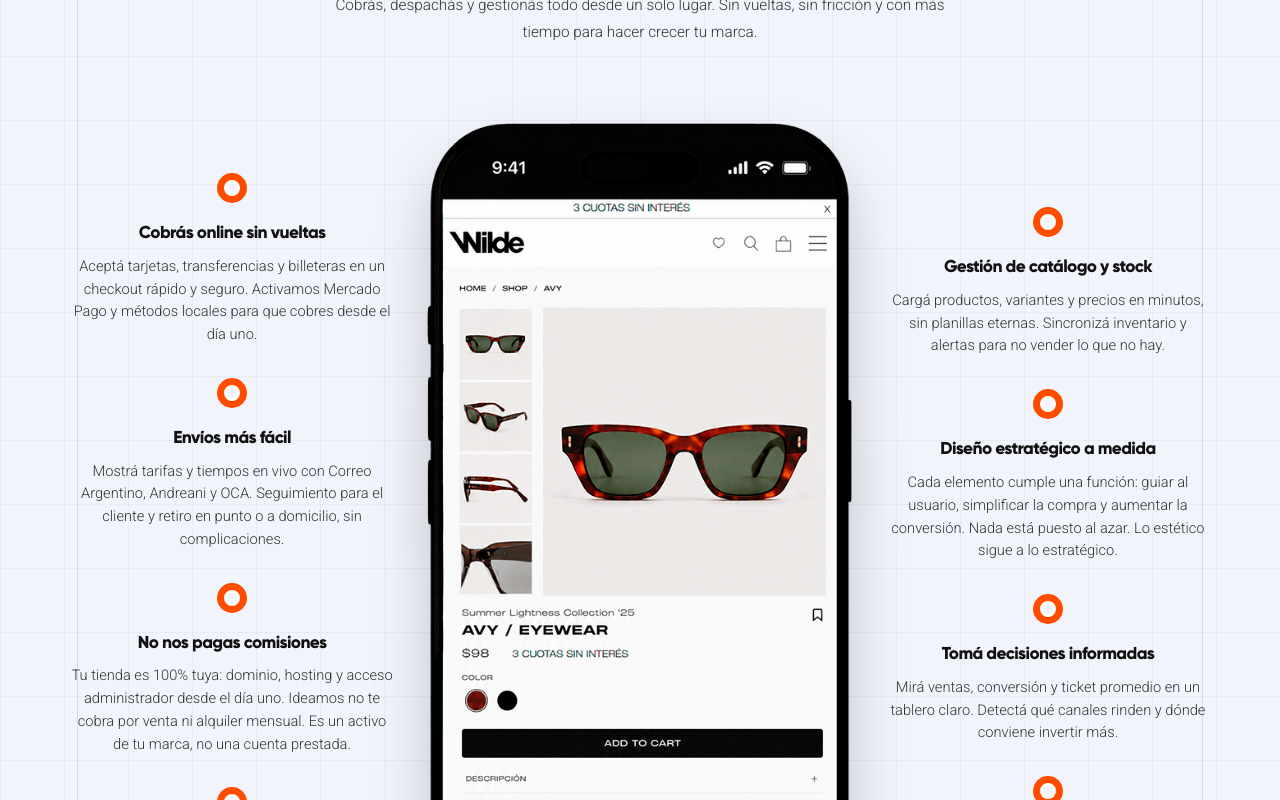
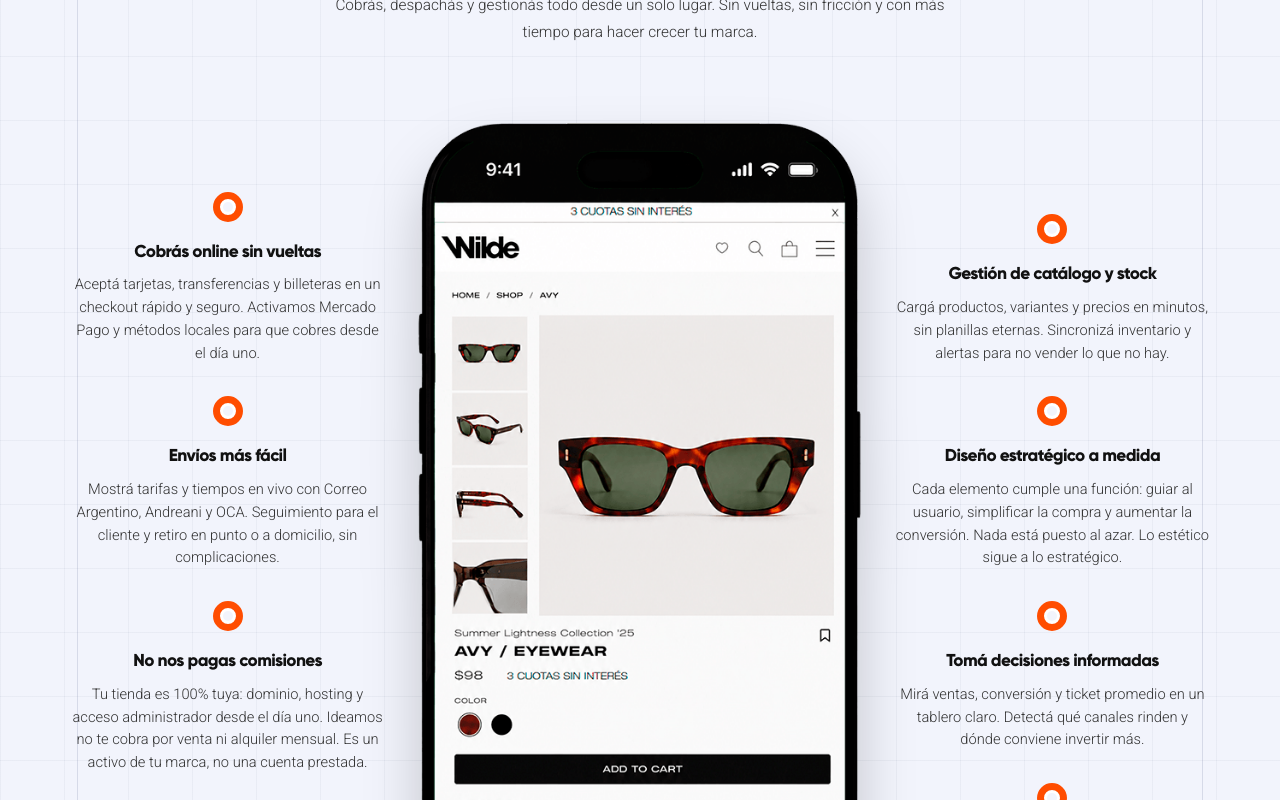
Before and after one commit to ideamosestudio/ideamosdemo, a Next.js app: page /tiendas-online in a window 1280 px wide. Shown: the part 1960-2760 px from the top of the page. Built offline with nearby package versions, Linux system fonts and the light colour scheme.

Commit message:
Balance compact shop mockup proportions

```diff
--- a/app/desktop-responsive.css
+++ b/app/desktop-responsive.css
@@ -202,11 +202,20 @@
   #site-root .shops-intro-copy h3{font-size:clamp(29px,2.45vw,48px)}
   #site-root .shops-intro-copy h3 span{white-space:normal}
   #site-root .shops-advantages-layout{
-    grid-template-columns:minmax(0,.75fr) minmax(280px,1fr) minmax(0,.75fr)!important;
+    grid-template-columns:minmax(0,.7fr) minmax(280px,1fr) minmax(0,.7fr)!important;
     gap:clamp(18px,2.4vw,40px)!important;
     align-items:center;
   }
-  #site-root .shops-phone{grid-row:auto!important;width:100%;max-width:none;min-width:0;margin:0 auto}
+  #site-root .shops-phone{
+    z-index:3;
+    grid-row:auto!important;
+    width:100%;
+    max-width:none;
+    min-width:0;
+    margin:0 auto;
+    transform:scale(clamp(1,calc(1.515 - .029vw),1.22));
+    transform-origin:center;
+  }
   #site-root .shops-feature-column{gap:clamp(24px,2.5vw,36px)}
   #site-root .shops-feature h3{font-size:clamp(17px,1.35vw,25px)}
   #site-root .shops-feature p{font-size:clamp(12px,.86vw,14px)}
```
